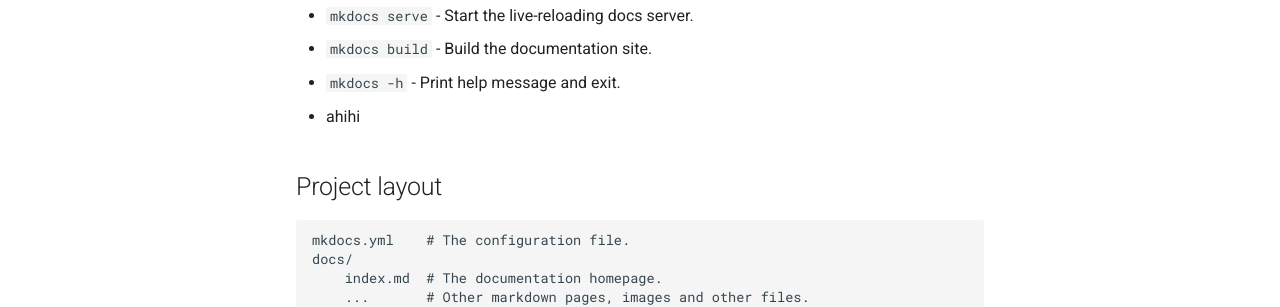
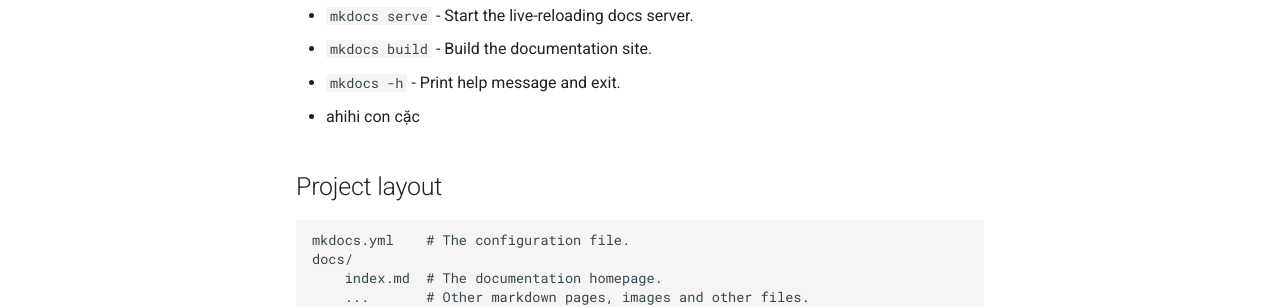
Before and after one commit to ra2redson/ra2redson.github.io, an MkDocs documentation site: the page built from docs/index.md, in a window 1280 px wide. Shown: the part 327-634 px from the top of the page. Built offline with MkDocs 1.6.1 and Material for MkDocs 9.7.7, drawn with Linux system fonts in a browser that asks for light colours.

Commit message:
Update index.md

```diff
--- a/docs/index.md
+++ b/docs/index.md
@@ -8,7 +8,7 @@
 * `mkdocs serve` - Start the live-reloading docs server.
 * `mkdocs build` - Build the documentation site.
 * `mkdocs -h` - Print help message and exit.
-* ahihi
+* ahihi con cặc
 
 ## Project layout
 
```
